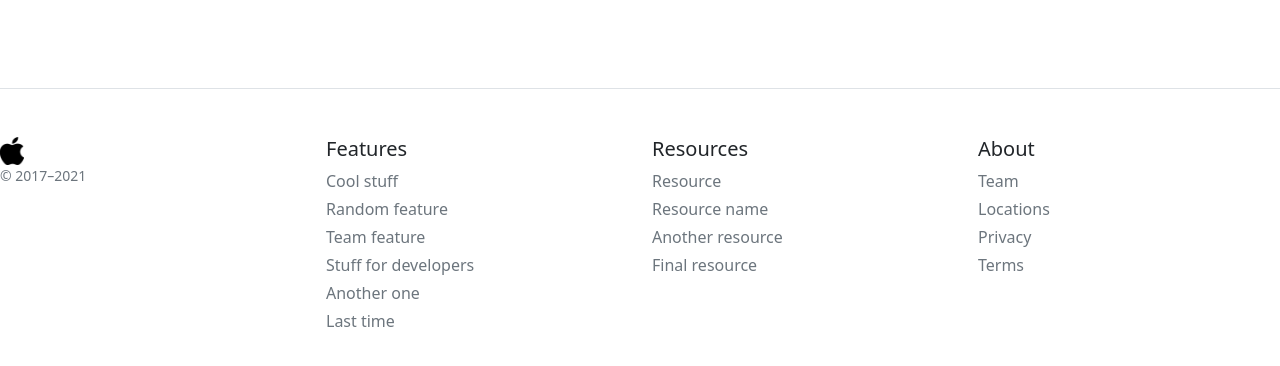
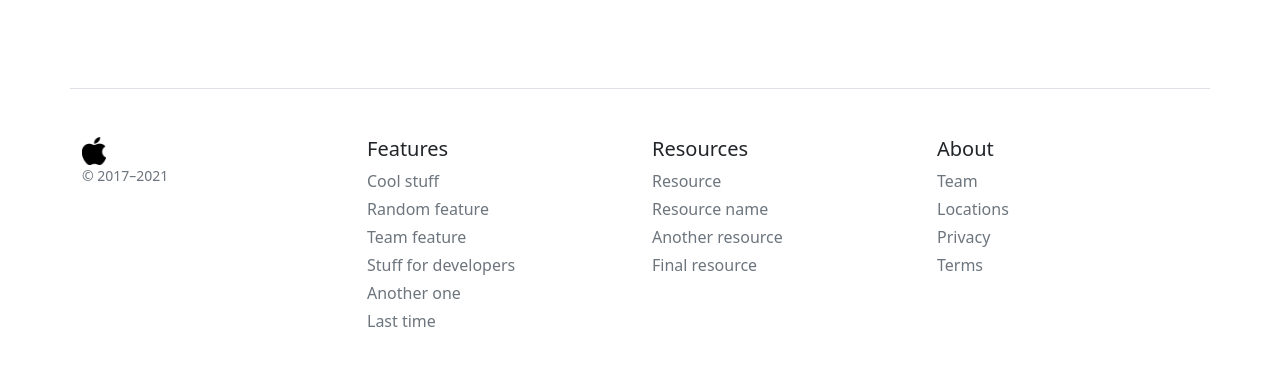
Before and after one commit to EvgeniiMorozov/django_py_026, a Django app: page / in a window 1280 px wide. Shown: the part 81-447 px from the top of the page. Run offline with Django 3.2, Linux system fonts and the light colour scheme.

Commit message:
change template

```diff
--- a/shop_app/templates/shop_app/inc/_footer.html
+++ b/shop_app/templates/shop_app/inc/_footer.html
@@ -1,6 +1,6 @@
 {% load static %}
 
-<footer class="pt-4 my-md-5 pt-md-5 border-top">
+<footer class="container pt-4 my-md-5 pt-md-5 border-top">
         <div class="row">
             <div class="col-12 col-md">
                 <img src="{% static 'shop_app/img/apple_logo.png' %}" width="24">
```
